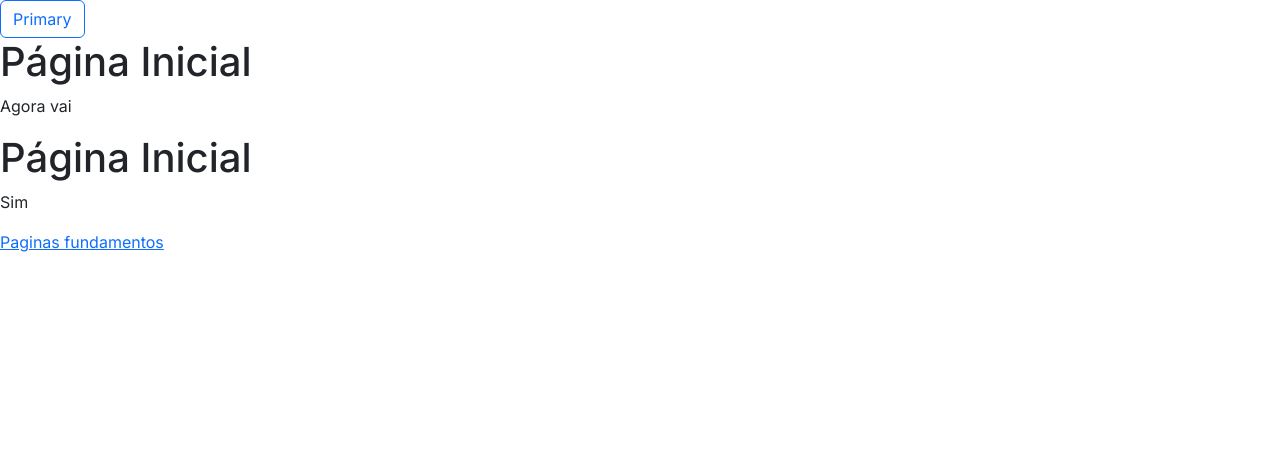
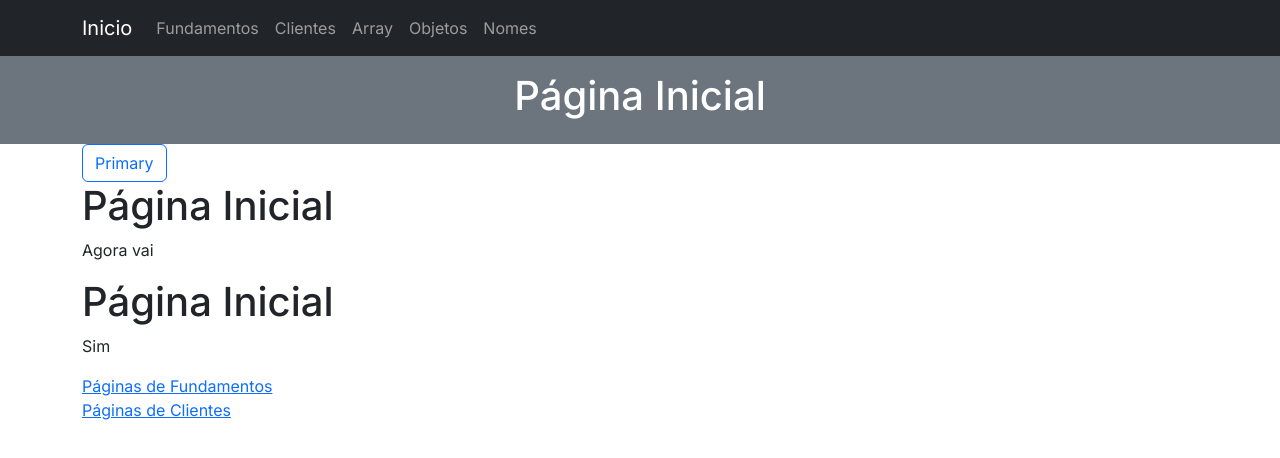
Before and after one commit to pedru44/fundamentos-react, a Next.js app: page / in a window 1280 px wide. Shown: the top 458 px of the page. Built offline with nearby package versions, Linux system fonts and the light colour scheme.

Commit message:
atualizando

```diff
--- a/src/app/clientes/page.js
+++ b/src/app/clientes/page.js
@@ -1,11 +1,12 @@
 import Link from "next/link";
 import Cabecalho from "../components/Cabecalho";
 import { Table } from "react-bootstrap";
+import Pagina from "../components/Pagina";
 
 export default function Clientes(props) {
 
   return (
-    <>
+    <Pagina>
       <Cabecalho titulo="Clientes" subtitulo="Página de clientes usando o cabeçalho" />
 
       <Link href='/'> Paginas inicial</Link> <br />
@@ -40,6 +41,6 @@ export default function Clientes(props) {
           </tr>
         </tbody>
       </Table>
-    </>
+    </Pagina>
   );
 }
--- a/src/app/components/Pagina.js
+++ b/src/app/components/Pagina.js
@@ -7,12 +7,13 @@ export default function Pagina(props) {
         <>
         <Navbar bg="dark" data-bs-theme="dark">
             <Container>
-                <Navbar.Brand href="#home">Sistema Academico</Navbar.Brand>
+                <Navbar.Brand href="/">Inicio</Navbar.Brand>
                 <Nav className="me-auto">
-                    <Nav.Link href="#home">Página 1</Nav.Link>
-                    <Nav.Link href="#features">Página 2</Nav.Link>
-                    <Nav.Link href="#pricing">Array</Nav.Link>
-                    <Nav.Link href="#pricing">Carro</Nav.Link>
+                    <Nav.Link href="/fundamentos">Fundamentos</Nav.Link>
+                    <Nav.Link href="/clientes">Clientes</Nav.Link>
+                    <Nav.Link href="/array">Array</Nav.Link>
+                    <Nav.Link href="/objetos">Objetos</Nav.Link>
+                    <Nav.Link href="/nomes">Nomes</Nav.Link>
                 </Nav>
             </Container>
         </Navbar>
--- a/src/app/fundamentos/page.js
+++ b/src/app/fundamentos/page.js
@@ -2,11 +2,12 @@
 import { Alert, Container } from "react-bootstrap";
 import Cabecalho from "../components/Cabecalho";
 import Link from "next/link";
+import Pagina from "../components/Pagina";
 
 export default function Fundamentos() {
 
     return (
-        <>
+        <Pagina>
             <Cabecalho titulo="Fundamentos" />
 
             <Container>
@@ -20,6 +21,6 @@ export default function Fundamentos() {
                 <p>Sucesso</p>
                 <Cabecalho titulo="Cabeçalho de baixo" />
             </Container>
-        </>
+        </Pagina>
     )
 }
--- a/src/app/page.js
+++ b/src/app/page.js
@@ -1,19 +1,21 @@
 import { Button } from "react-bootstrap";
 import Cabecalho from "./components/Cabecalho";
 import Link from "next/link";
+import Pagina from "./components/Pagina";
 
 export default function Home() {
   return (
-    <main>
+    <Pagina titulo="Página Inicial">
 
       <Button variant="outline-primary">Primary</Button>{' '}
 
       <Cabecalho titulo="Página Inicial" subtitulo="Agora vai" />
       <Cabecalho titulo="Página Inicial" subtitulo="Sim" />
 
-      <Link href='/fundamentos'> Paginas fundamentos</Link>
+      <Link href='/fundamentos'> Páginas de Fundamentos</Link> <br/>
+      <Link href='/clientes'> Páginas de Clientes</Link>
 
 
-    </main>
+    </Pagina>
   );
 }
```
Also changed, not shown: src/app/nomes/page.js (added, +12 -0 lines), src/app/objetos/page.js.
